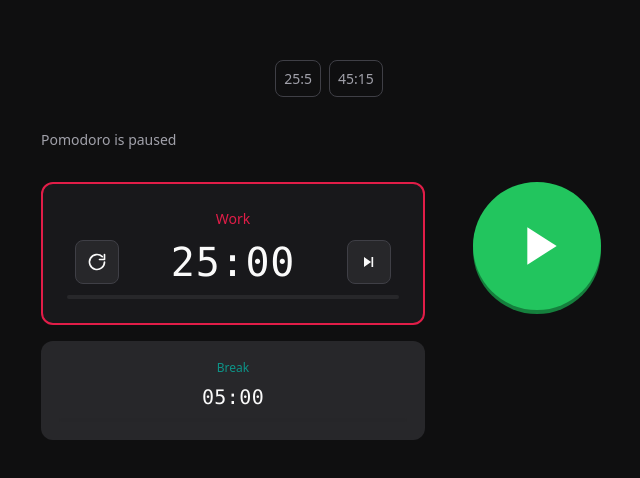
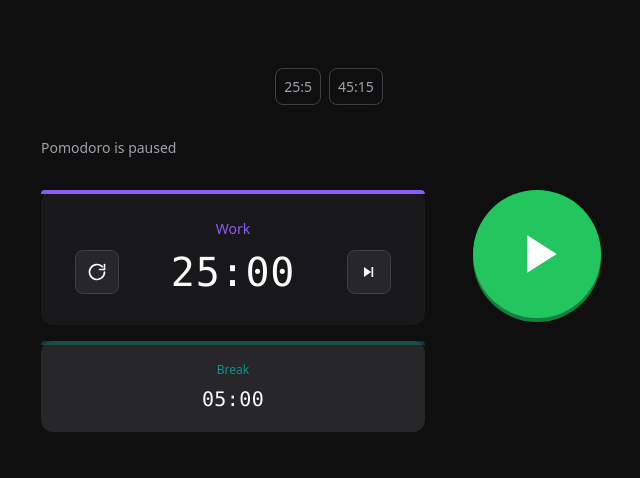
Before and after one commit to corix/pomodoro, a website built with Vite: page index.html in a window 1280 px wide. Shown: the part 150-628 px from the top of the page, without its empty margins (311-951 px from the left). Built offline with nearby package versions, Linux system fonts and the light colour scheme.

Commit message:
Update timer styles and HTML structure for progress indicators

```diff
--- a/index.html
+++ b/index.html
@@ -20,6 +20,9 @@
             <div class="timer__layout">
                 <div class="timer__segments">
                     <div class="timer__segment timer__segment--work" id="segment-work" data-mode="work" aria-label="Work timer">
+                        <div class="timer__progress" aria-hidden="true">
+                            <div class="timer__progress-bar" id="progress-work"></div>
+                        </div>
                         <span class="timer__segment-label">Work</span>
                         <div class="timer__segment-row">
                             <button type="button" class="timer__btn timer__btn--icon timer__btn--secondary timer__btn--restart" data-mode="work" aria-label="Restart current timer">
@@ -32,11 +35,11 @@
                                 <svg class="timer__icon" viewBox="0 0 24 24" fill="currentColor" aria-hidden="true"><path d="M6 18l8.5-6L6 6v12zm9-12v12h2V6h-2z"/></svg>
                             </button>
                         </div>
-                        <div class="timer__progress" aria-hidden="true">
-                            <div class="timer__progress-bar" id="progress-work"></div>
-                        </div>
                     </div>
                     <div class="timer__segment timer__segment--break" id="segment-break" data-mode="break" aria-label="Break timer">
+                        <div class="timer__progress" aria-hidden="true">
+                            <div class="timer__progress-bar" id="progress-break"></div>
+                        </div>
                         <span class="timer__segment-label">Break</span>
                         <div class="timer__segment-row">
                             <button type="button" class="timer__btn timer__btn--icon timer__btn--secondary timer__btn--restart" data-mode="break" aria-label="Restart current timer">
@@ -48,9 +51,6 @@
                             <button type="button" class="timer__btn timer__btn--icon timer__btn--secondary timer__btn--skip" aria-label="Skip to next segment">
                                 <svg class="timer__icon" viewBox="0 0 24 24" fill="currentColor" aria-hidden="true"><path d="M6 18l8.5-6L6 6v12zm9-12v12h2V6h-2z"/></svg>
                             </button>
-                        </div>
-                        <div class="timer__progress" aria-hidden="true">
-                            <div class="timer__progress-bar" id="progress-break"></div>
                         </div>
                     </div>
                 </div>
--- a/src/style.css
+++ b/src/style.css
@@ -19,11 +19,11 @@
   --color-text-muted: #a1a1aa;
   --color-text-subtle: #71717a;
 
-  /* Work mode (focus) – tomato/warm */
-  --color-mode-work: #e11d48;
-  --color-mode-work-muted: #be123c;
-  --color-mode-work-subtle: #9f1239;
-  --color-mode-work-bg: rgba(225, 29, 72, 0.12);
+  /* Work mode (focus) – purple */
+  --color-mode-work: #8b5cf6;
+  --color-mode-work-muted: #7c3aed;
+  --color-mode-work-subtle: #6d28d9;
+  --color-mode-work-bg: rgba(139, 92, 246, 0.12);
 
   /* Break mode – calm/rest */
   --color-mode-break: #0d9488;
@@ -149,10 +149,11 @@ body {
   align-items: center;
   gap: var(--space-xs);
   padding: var(--space-md);
+  padding-top: calc(4px + var(--space-md));
   background: var(--color-bg-muted);
-  border: 2px solid transparent;
   border-radius: var(--radius-lg);
-  transition: border-color 0.15s ease, background 0.15s ease, padding 0.2s ease;
+  transition: background 0.15s ease, padding 0.2s ease;
+  position: relative;
 }
 
 .timer__segment .timer__time,
@@ -180,8 +181,8 @@ body {
 
 .timer__segment--active {
   padding: var(--space-lg);
+  padding-top: calc(4px + var(--space-lg));
   background: var(--color-bg-elevated);
-  border-color: var(--color-border);
 }
 
 .timer__segment--active .timer__time,
@@ -210,17 +211,21 @@ body {
 }
 
 .timer__progress {
-  width: 100%;
+  position: absolute;
+  left: 0;
+  right: 0;
+  top: 0;
   height: 4px;
   background: var(--color-border-subtle);
-  border-radius: var(--radius-full);
+  border-radius: var(--radius-lg) var(--radius-lg) 0 0;
   overflow: hidden;
 }
 
 .timer__progress-bar {
   height: 100%;
-  width: calc(var(--progress, 0) * 100%);
-  border-radius: var(--radius-full);
+  width: calc((1 - var(--progress, 0)) * 100%);
+  margin-left: auto;
+  border-radius: 0 var(--radius-lg) 0 0;
   transition: width 0.25s ease;
 }
 
```
